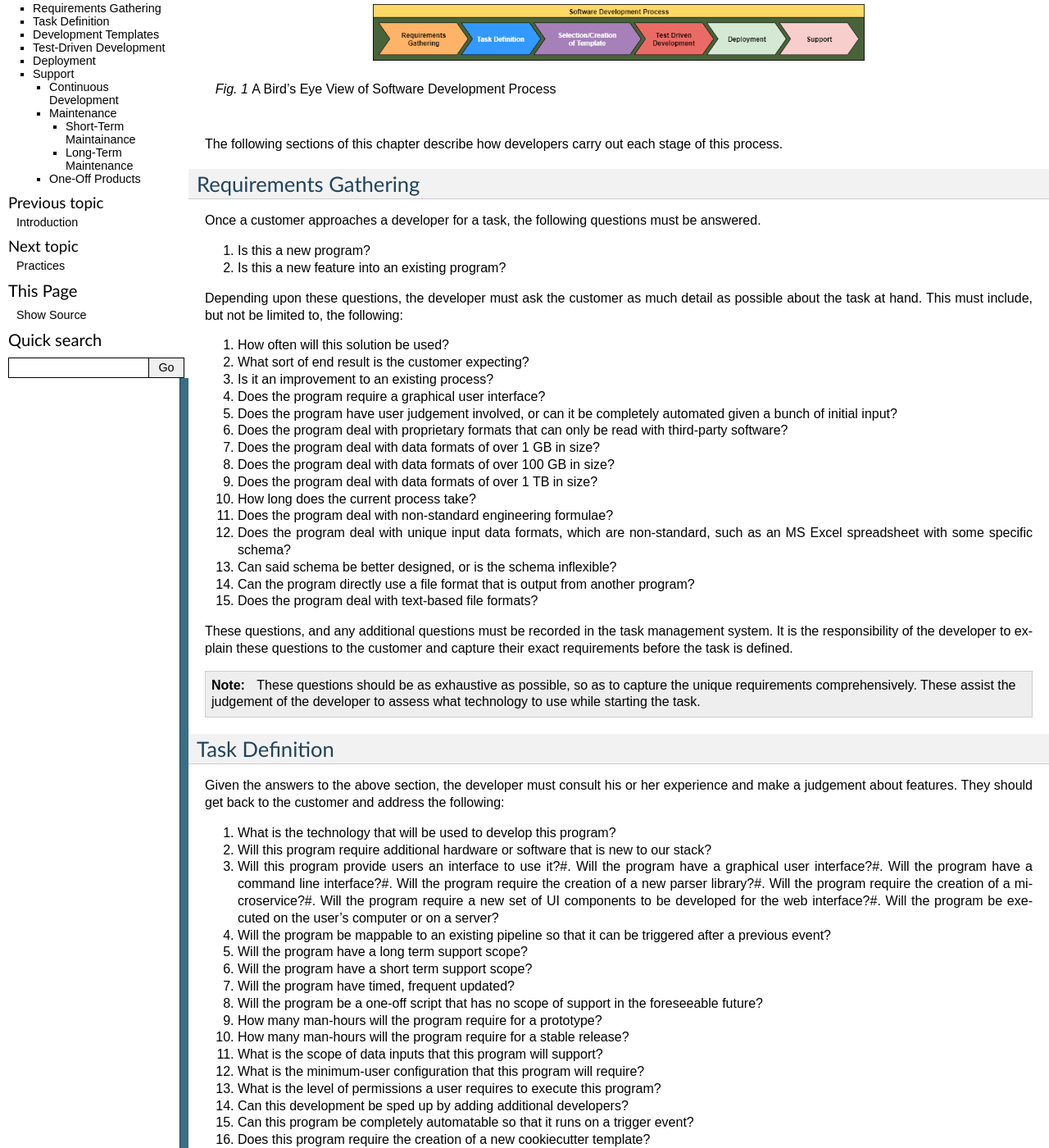
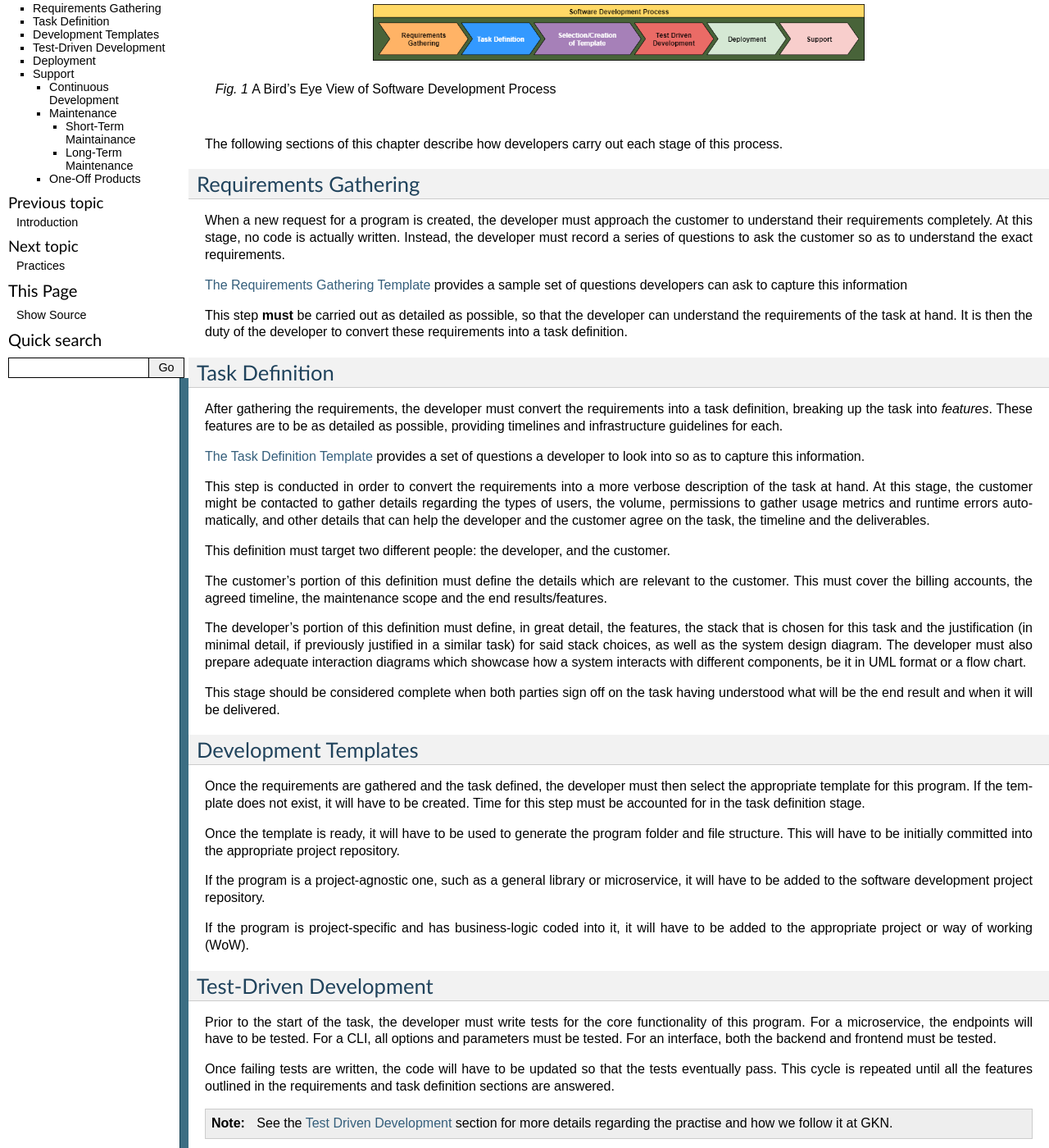
Before and after one commit to archimedes-spdm/development-process, a Sphinx documentation site: the page built from source/software_process.rst, in a window 1280 px wide and 1400 px high, scrolled down 197 px. Shown: the whole window at 82% size. Built offline with Sphinx 7.4.7, drawn with Linux system fonts in a browser that asks for light colours; formulas are drawn with MathJax 3; some of the changed text lies outside the part shown.

Commit message:
Added content about process.

```diff
--- a/source/software_process.rst
+++ b/source/software_process.rst
@@ -8,54 +8,35 @@ Software Development Process
     others have short term usage cycles. All of them should have tests.
 
 
-The following diagram provides a bird's-eye-view of the software development process that must be followed here.
+The following diagram provides a bird's-eye-view of the software development
+process that must be followed here.
 
 .. _fig_soft_dev:
 
 .. figure:: /_static/process/software_development_process.png
     :width: 600
-    :align: center
 
     A Bird's Eye View of Software Development Process
 
-The following sections of this chapter describe how developers carry out each stage of this process.
+The following sections of this chapter describe how developers carry out each
+stage of this process.
 
 ---------------------------------------
 Requirements Gathering
 ---------------------------------------
 
-Once a customer approaches a developer for a task, the following questions must be answered.
+When a new request for a program is created, the developer must approach the
+customer to understand their requirements completely. At this stage, no code
+is actually written. Instead, the developer must record a series of questions
+to ask the customer so as to understand the exact requirements.
 
-1. Is this a new program?
-2. Is this a new feature into an existing program?
+:ref:`The Requirements Gathering Template <appendix_a>` provides a
+sample set of questions developers can ask to capture this information
 
-Depending upon these questions, the developer must ask the customer as much detail as possible about the task at hand.
-This must include, but not be limited to, the following:
-
-1. How often will this solution be used?
-#. What sort of end result is the customer expecting?
-#. Is it an improvement to an existing process?
-#. Does the program require a graphical user interface?
-#. Does the program have user judgement involved, or can it be completely automated given a bunch of initial input?
-#. Does the program deal with proprietary formats that can only be read with third-party software?
-#. Does the program deal with data formats of over 1 GB in size?
-#. Does the program deal with data formats of over 100 GB in size?
-#. Does the program deal with data formats of over 1 TB in size?
-#. How long does the current process take?
-#. Does the program deal with non-standard engineering formulae?
-#. Does the program deal with unique input data formats, which are non-standard, such as an MS Excel spreadsheet with some specific schema?
-#. Can said schema be better designed, or is the schema inflexible?
-#. Can the program directly use a file format that is output from another program?
-#. Does the program deal with text-based file formats?
-
-These questions, and any additional questions must be recorded in the task management system.
-It is the responsibility of the developer to explain these questions to the customer and capture their exact requirements before
-the task is defined.
-
-.. note::
-
-    These questions should be as exhaustive as possible, so as to capture the unique requirements comprehensively.
-    These assist the judgement of the developer to assess what technology to use while starting the task.
+This step **must** be carried out as detailed as possible, so that the
+developer can understand the requirements of the task at hand. It is then
+the duty of the developer to convert these requirements into a task
+definition.
 
 .. _taskdef::
 
@@ -63,66 +44,81 @@ the task is defined.
 Task Definition
 ---------------------------------------
 
-Given the answers to the above section, the developer must consult his or her experience and make a judgement about features.
-They should get back to the customer and address the following:
+After gathering the requirements, the developer must convert the requirements
+into a task definition, breaking up the task into *features*. These features
+are to be as detailed as possible, providing timelines and infrastructure
+guidelines for each.
 
-1. What is the technology that will be used to develop this program?
-#. Will this program require additional hardware or software that is new to our stack?
-#. Will this program provide users an interface to use it?#. Will the program have a graphical user interface?#. Will the program have a command line interface?#. Will the program require the creation of a new parser library?#. Will the program require the creation of a microservice?#. Will the program require a new set of UI components to be developed for the web interface?#. Will the program be executed on the user's computer or on a server?
-#. Will the program be mappable to an existing pipeline so that it can be triggered after a previous event?
-#. Will the program have a long term support scope?
-#. Will the program have a short term support scope?
-#. Will the program have timed, frequent updated?
-#. Will the program be a one-off script that has no scope of support in the foreseeable future?
-#. How many man-hours will the program require for a prototype?
-#. How many man-hours will the program require for a stable release?
-#. What is the scope of data inputs that this program will support?
-#. What is the minimum-user configuration that this program will require?
-#. What is the level of permissions a user requires to execute this program?
-#. Can this development be sped up by adding additional developers?
-#. Can this program be completely automatable so that it runs on a trigger event?
-#. Does this program require the creation of a new cookiecutter template?
+:ref:`The Task Definition Template <appendix_b>` provides a set of questions
+a developer to look into so as to capture this information.
 
-These questions, and any additional questions must be recorded in the task management system. The developer can use these questions
-to begin work on the task after the approval.
+This step is conducted in order to convert the requirements into a more
+verbose description of the task at hand. At this stage, the customer might
+be contacted to gather details regarding the types of users, the volume,
+permissions to gather usage metrics and runtime errors automatically,
+and other details that can help the developer and the customer agree on the
+task, the timeline and the deliverables.
+
+This definition must target two different people: the developer, and the
+customer.
+
+The customer's portion of this definition must define the details which are
+relevant to the customer. This must cover the billing accounts, the agreed
+timeline, the maintenance scope and the end results/features.
+
+The developer's portion of this definition must define, in great detail, the
+features, the stack that is chosen for this task and the justification (in
+minimal detail, if previously justified in a similar task) for said stack
+choices, as well as the system design diagram. The developer must also prepare
+adequate interaction diagrams which showcase how a system interacts with
+different components, be it in UML format or a flow chart.
+
+This stage should be considered complete when both parties sign off on the
+task having understood what will be the end result and when it will be
+delivered.
 
 ---------------------------------------
 Development Templates
 ---------------------------------------
 
-Once the requirements are gathered and the task defined, the developer must then select the appropriate ``cookiecutter`` template
-for this program. If the cookiecutter template does not exist, it will have to be created.
+Once the requirements are gathered and the task defined, the developer must
+then select the appropriate template for this program. If the template does
+not exist, it will have to be created. Time for this step must be accounted
+for in the task definition stage.
 
-Once the cookiecutter template is chosen, it will have to be used to generate the program folder and file structure.
-This will have to be initially committed into the appropriate project repository.
+Once the template is ready, it will have to be used to generate the program
+folder and file structure. This will have to be initially committed into the
+appropriate project repository.
 
-If the program is a project-agnostic one, such as a general library or microservice, it will have to be added to the software development
+If the program is a project-agnostic one, such as a general library or
+microservice, it will have to be added to the software development
 project repository.
 
-If the program is project-specific and has business-logic coded into it, it will have to be added to the appropriate project or WoW.
+If the program is project-specific and has business-logic coded into it, it
+will have to be added to the appropriate project or way of working (WoW).
 
 ------------------------
 Test-Driven Development
 ------------------------
 
-Prior to the start of the task, the developer must write tests for the core functionality of this program.
-For a microservice, the endpoints will have to be tested.
-For a CLI, all options and parameters must be tested.
+Prior to the start of the task, the developer must write tests for the core
+functionality of this program. For a microservice, the endpoints will have
+to be tested. For a CLI, all options and parameters must be tested.
 For an interface, both the backend and frontend must be tested.
 
-Once failing tests are written, the code will have to be updated so that the tests eventually pass. This cycle is repeated until all the
-features outlined in the requirements and task definition sections are answered.
+Once failing tests are written, the code will have to be updated so that the
+tests eventually pass. This cycle is repeated until all the features outlined
+in the requirements and task definition sections are answered.
 
 .. note::
 
-    See the :ref:`Test Driven Development <tdd>` section for more details regarding the practise and how we follow it at GKN.
+    See the :ref:`Test Driven Development <tdd>` section for more details
+    regarding the practise and how we follow it at GKN.
 
 .. _fig_deployment:
 
 .. figure:: /_static/process/deployment.png
     :width: 600
-    :figclass: align-center
-    :align: center
     :alt: Deployment Process Diagram
 
     *Deployment Process Diagram*
@@ -131,16 +127,26 @@ features outlined in the requirements and task definition sections are answered.
 Deployment
 ------------------------
 
-During the development of the program, the developer must also put in thought to the deployment of said code. The following diagram illustrates
+During the development of the program, the developer must also put in thought
+to the deployment of said code. The following diagram illustrates
 the deployment methodology for different kinds of programming tasks.
 
-:numref:`Figure %s <fig_deployment>` illustrates how different types of applications are deployed.
+:numref:`Figure %s <fig_deployment>` illustrates how different types of
+applications are deployed.
 
 In summary:
 
 1. Jenkins to build wheels, docker images and distributables.
 2. Docker Registry to history.
 3. Apache Mesos to launch services across machines.
+
+However, the developer may also encounter tasks with unique deployment
+methodologies, such as installation via remote-desktop protocol or something
+similar.
+
+These deployments will have to be treated in an appropriate way, but it is
+the duty of the developer to investigate if the deployment *can* indeed be
+automated.
 
 ------------------------
 Support
@@ -149,7 +155,6 @@ Support
 .. _fig_support:
 
 .. figure:: /_static/process/support.png
-    :align: center
     :width: 400
     :alt: Software Support
 
@@ -161,61 +166,76 @@ All tasks should be divided into three categories:
 2. Maintenance
 3. One-Off Products
 
-:numref:`Figure %s <fig_support>` provides a rudimentary way to demarcate projects into support scope based on their definition.
+:numref:`Figure %s <fig_support>` provides a rudimentary way to demarcate
+projects into support scope based on their definition.
 
-All programs developed by the team must be assessed for maintenance scope, as indicated in the :ref:`Task Definition Section <taskdef>` above.
-This helps the customer understand how the product will be supported in the future.
+All programs developed by the team must be assessed for maintenance scope,
+as indicated in the :ref:`Task Definition Section <taskdef>` above.
+This helps the customer understand how the product will be supported in the
+future.
 
-Bugs must be tracked through the ticketing system, which, for the foreseeable future is Redmine.
+Bugs must be tracked through the ticketing system, which, for the foreseeable
+future is Redmine.
 
 .. admonition:: Future Prospects
     :class: note
 
-    In the future, Gitlab-CE will be the *de-facto* system for CI/CD, SCM and bug tracking for **all**
-    software products here at GKN Driveline. This process is not initiated, however it will be conducted
-    once the team has at least 3-4 members.
+    In the future, Gitlab-CE will be the *de-facto* system for CI/CD, SCM and
+    bug tracking for **all** software products here at GKN Driveline. This
+    process is not initiated, however it will be conducted once the team has
+    at least 3-4 members.
 
 Continuous Development
 ------------------------
 
-All software that is developed for a large-scale deployment is automatically classified
-under *Continuous Development*. The support that is provided for such products include:
+All software that is developed for a large-scale deployment is automatically
+classified under *Continuous Development*. The support that is provided for
+such products include:
 
-1. Continuous Deployment
+1. Continuous Development
 2. Prompt Bugfixes
 3. Prioritization of New Features
 
 .. warning::
 
-    Continuous Development does **not** have anything to do with the **CD** acronym in **CI/CD**. This document will describe that later.
+    Continuous Development does **not** have anything to do with the
+    **CD** acronym in **CI/CD**. This document will describe that later.
+
+    However, it should suffice to the layman to understand that in the current
+    context, both are similar. **Only** in our context.
 
 Maintenance
 --------------
 
-All software that is meant to be used at least periodically should have some maintenance scope defined for
-it.
+All software that is meant to be used at least periodically should have some
+maintenance scope defined for it.
 
 This scope is defined in two ways:
 
 Short-Term Maintainance
 *************************
 
-Such products are maintained only for a short period of time. This depends on the initial agreement, but should not exceed one month after the last stable release.
+Such products are maintained only for a short period of time. This depends on
+the initial agreement, but should not exceed *one month* after the last stable
+release.
 
 Long-Term Maintenance
-*************************
+***********************
 
-Some products demand a higher level of maintenance. These can be maintained for six-months to a year depending upon the priority. However, any product that
-is defined under this plan should have a scope to be moved into the Continuous Development Stage unless the scope vanishes at the end of the aforementioned
-timeframe.
+Some products demand a higher level of maintenance. These can be maintained
+for *six-months* to *a year* depending upon the priority. However, any product
+that is defined under this plan should have a scope to be moved into the
+*Continuous Development* Stage unless the scope vanishes at the end of the
+aforementioned timeframe.
 
 One-Off Products
 ---------------------
 
-All software that is deployed or written for one-off use-cases, or niche cases which have
-no future prospects, is considered to be **One-Off** and no maintenance scope is defined
-for them.
+All software that is deployed or written for one-off use-cases, or niche cases
+which have no future prospects, is considered to be **One-Off** and no
+maintenance scope is defined for them past the first stable release.
 
-These scripts should be only considered if there is an extreme time component that can
-be saved by automating them, however it is to be recognized that the script will not
-be maintained or improved unless there is an urgent business case.
+These scripts should be only considered if there is an extreme time component
+that can be saved by automating them, however it is to be recognized that the
+script will not be maintained or improved unless there is an urgent business
+case.
```
